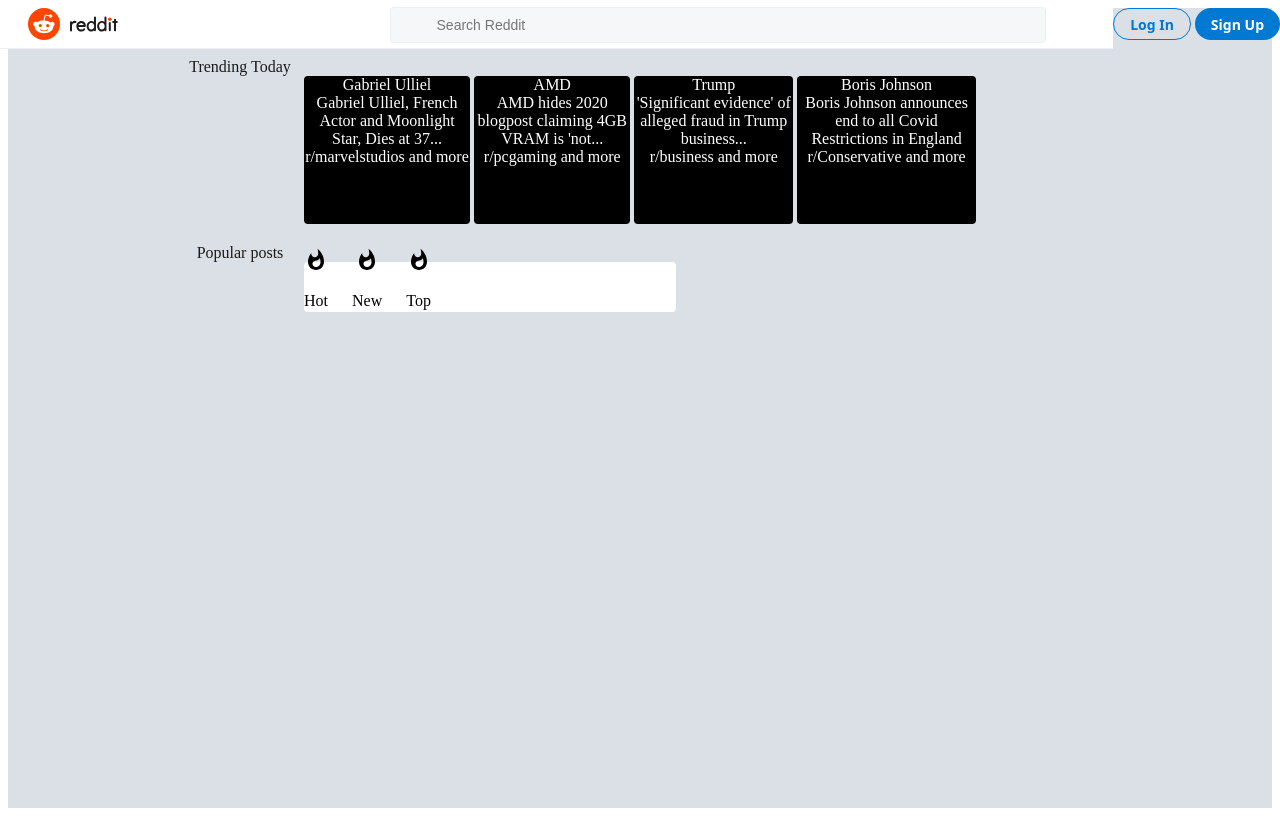
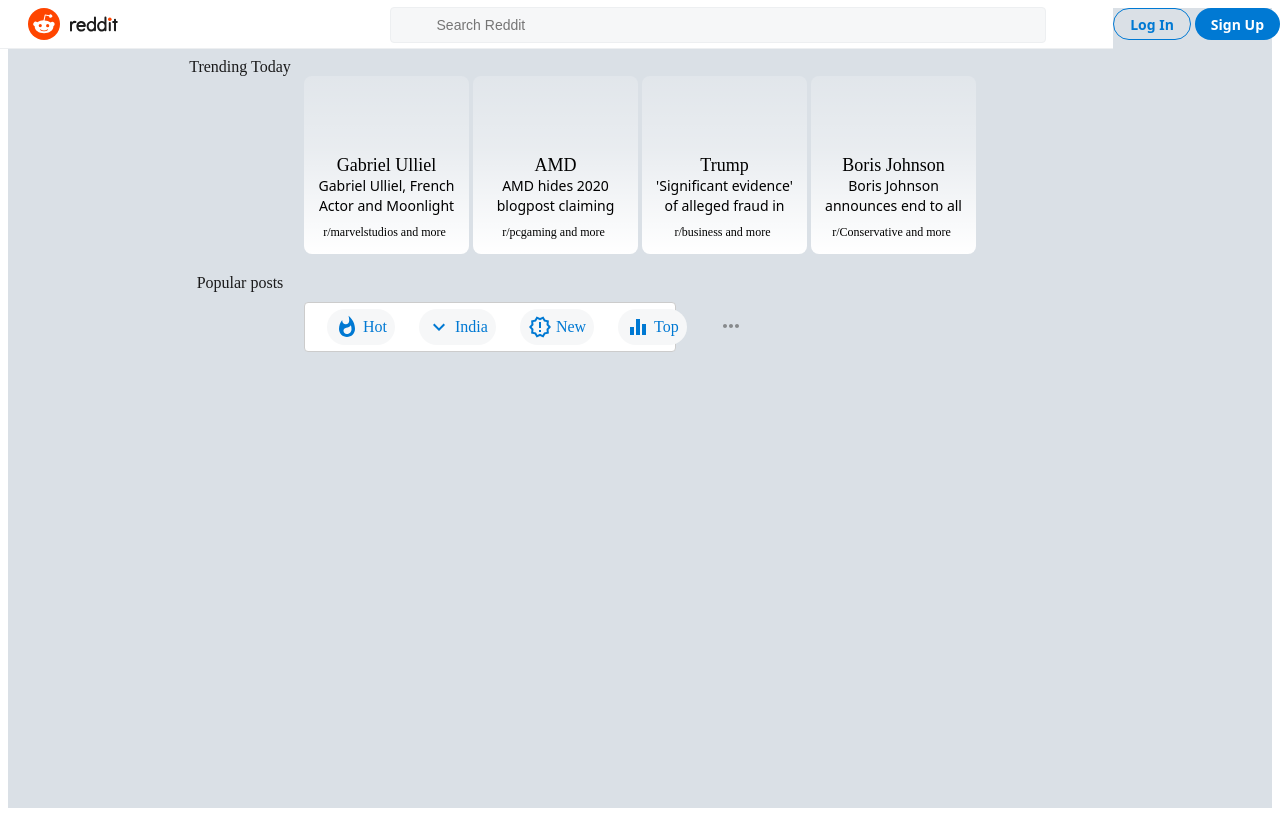
Before and after one commit to romila25/reddit-clone, a React (Create React App) app: page / in a window 1280 px wide. Built offline with nearby package versions, Linux system fonts and the light colour scheme.

Commit message:
feat: finish the trending items section

```diff
--- a/src/App.css
+++ b/src/App.css
@@ -1,5 +1,9 @@
 :root {
   --newCommunityTheme-navIcon: #1a1a1b;
+  --newCommunityTheme-button: #0079D3;
+  --newCommunityTheme-field: #F6F7F8;
+  --newCommunityTheme-postLine: #ccc;
+  --newCommunityTheme-actionIcon: #878A8C;
 }
 
 .App {
@@ -36,11 +40,57 @@
   /* gap: 4px; */
 }
 
-.container {
-  border-radius: 4px;
+.trending_list_container {
+  border-radius: 8px;
   background-color:black;
-  height: 148px;
-  color: white
+  height: 178px;
+  color: black;
+  width: 100%;
+  overflow: hidden;
+  display: flex;
+  flex: 1;
+  position: relative;
+  flex-flow: column nowrap;
+  background: linear-gradient( rgba(255,255,255,0.2), rgba(255,255,255,0.3), rgba(255,255,255,0.4), rgba(255,255,255,0.6), rgba(255,255,255,0.8), #FFFFFF );
+}
+
+.trending_list_item {
+  bottom: 0;
+  position: absolute;
+  z-index: 10;
+  padding: 12px;
+}
+
+.trending_list_item_title {
+  font-size: 18px;
+  font-weight: 500;
+  line-height: 22px;
+  margin-top: 75px;
+}
+
+.trending_list_item_description {
+  font-family: Noto Sans,Arial,sans-serif;
+  font-size: 14px;
+  font-weight: 400;
+  line-height: 18px;
+  margin-bottom: 8px;
+  overflow: hidden;
+  text-overflow: ellipsis;
+  line-height: 20px;
+  max-height: 40px;
+  -webkit-line-clamp: 2;
+  -webkit-box-orient: vertical;
+}
+
+.trending_list_item_sub {
+  margin-left: 0;
+  flex: none;
+  font-size: 12px;
+  font-weight: 400;
+  line-height: 16px;
+  padding-right: 4px;
+  display: inline-block;
+  vertical-align: top;
 }
 
 .popular_posts {
@@ -51,6 +101,7 @@
   margin-left: -800px;
   color: var(--newCommunityTheme-navIcon);
   text-transform: unset;
+  padding-bottom: 10px;
   font: inherit;
 }
 
@@ -60,14 +111,69 @@
   display: flex;
   background-color: white;
   height: 50px;
+  align-items: center;
   border-radius: 4px;
+  border: 1px solid var(--newCommunityTheme-postLine);
+  box-sizing: border-box;
+  flex-flow: row nowrap;
+  /* justify-content: center; */
+  margin-bottom: 16px;
+  padding: 10px 12px;
 }
 
 .tabs_list {
   display: flex;
   gap: 24px;
   align-items: center;
+  margin: 10px;
   justify-content: center;
+}
+
+.tabs_item {
+  display: flex;
+  flex-direction: row;
+  align-items: center;
+  justify-content: center;
+  gap: 4px;
+  color: var(--newCommunityTheme-button);
+  background: var(--newCommunityTheme-field);
+  /* border: solid var(--newCommunityTheme-field); */
+  border-radius: 20px;
+  padding: 6px 8px;
+}
+
+.tabs_more_button_container {
+  align-items: center;
+  cursor: pointer;
+  display: flex;
+}
+
+.tabs_more_button_container:hover {
+  background-color: var(--newCommunityTheme-field);
+  cursor: pointer;
+  border-radius: 20px;
+}
+
+@media (min-width: 1010px) {
+.tabs_more_button {
+    display: inline-block;
+}
+}
+
+.tabs_more_button {
+ outline: none;
+ border: none;
+ border-radius: 20px;
+ padding: 8px;
+ background: transparent;
+ cursor: pointer;
+ color: var(--newCommunityTheme-actionIcon);
+}
+
+
+.tabs_item:hover {
+  background-color:antiquewhite;
+  cursor: pointer;
 }
 
 .updates_from_reddit {
--- a/src/App.tsx
+++ b/src/App.tsx
@@ -1,11 +1,9 @@
-import React from 'react';
-import logo from './logo.svg';
-import './App.css';
-import Header from './components/Header';
-import data from "./mockData/trendingItems.json";
-import TrendingItem from './components/TrendingItem';
-import WhatshotSharpIcon from '@material-ui/icons/WhatshotSharp';
-import CloseIcon from '@material-ui/icons/Close';
+import React from "react";
+import "./App.css";
+import Header from "./components/Header";
+import TrendingItem from "./components/TrendingItem";
+import { tabItems, trendingItems } from "./data/tabItems";
+import MoreHorizIcon from '@material-ui/icons/MoreHoriz';
 
 function App() {
   return (
@@ -14,37 +12,34 @@
       <div className="section">
         <div className="heading">Trending Today</div>
         <div className="trending_section">
-          {data.map((item: any) => <TrendingItem render={() => <div className="container">
-            <div>{item.title}</div>
-            <div>{item.description}</div>
-            <div>{item.subreddit}</div>
-          </div>} />
+          {trendingItems.map((item: any) =>
+            <TrendingItem render={() => <div className="trending_list_container">
+              <div className="trending_list_item">
+                <div className="trending_list_item_title">{item.title}</div>
+                <div className="trending_list_item_description">{item.description}</div>
+                <div className="trending_list_item_sub">{item.subreddit}</div>
+              </div>
+            </div>
+            } />
           )}
         </div>
 
         <div className="popular_posts">Popular posts</div>
         <div className="updates_from_posts">
-          <TrendingItem render={() => <div className='tabs_list'>
-            <div>
-              <WhatshotSharpIcon />
-              <p>
-                Hot
-              </p>
-            </div>
-            <div>
-              <WhatshotSharpIcon />
-              <p>
-                New
-              </p>
-            </div>
-            <div>
-              <WhatshotSharpIcon />
-              <p>
-                Top
-              </p>
+          <TrendingItem render={() => <div className="tabs_list">
+            {tabItems.map((tabItem: any) =>
+              <a className="tabs_item" role="button">
+                {tabItem.icon}
+                <span className="tabs_item_label"> {tabItem.label}</span>
+              </a>
+            )}
+            <div className="tabs_more_button_container">
+              <button className="tabs_more_button">
+                <MoreHorizIcon />
+              </button>
             </div>
           </div>
-            // <div className='recap_container'>
+            // <div className="recap_container">
             //   <div className="updates_header">
             //     <h2 className="updates_from_reddit">updates from reddit</h2>
             //     <CloseIcon className="close_icon" />
@@ -56,7 +51,7 @@
             // </div>
           } />
         </div>
-      </div>
+      </div >
     </div >
   );
 }
--- a/src/mockData/trendingItems.json
+++ b/src/data/tabItems.tsx
@@ -1,4 +1,19 @@
-[
+import WhatshotSharpIcon from '@material-ui/icons/WhatshotSharp';
+import NewReleasesOutlinedIcon from '@material-ui/icons/NewReleasesOutlined';
+import EqualizerOutlinedIcon from '@material-ui/icons/EqualizerOutlined';
+import KeyboardArrowDownOutlinedIcon from '@material-ui/icons/KeyboardArrowDownOutlined';
+
+export const tabItems = [{
+    label: "Hot", icon: <WhatshotSharpIcon />
+}, {
+    label: "India", icon: <KeyboardArrowDownOutlinedIcon />
+}, {
+    label: "New", icon: <NewReleasesOutlinedIcon />
+}, {
+    label: "Top", icon: <EqualizerOutlinedIcon />
+}]
+
+export const trendingItems = [
     {
         "title": "Gabriel Ulliel",
         "description": "Gabriel Ulliel, French Actor and Moonlight Star, Dies at 37...",
```
